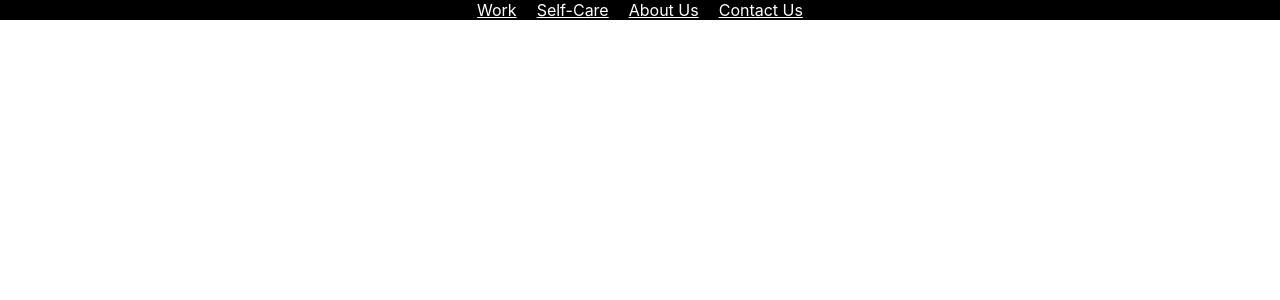
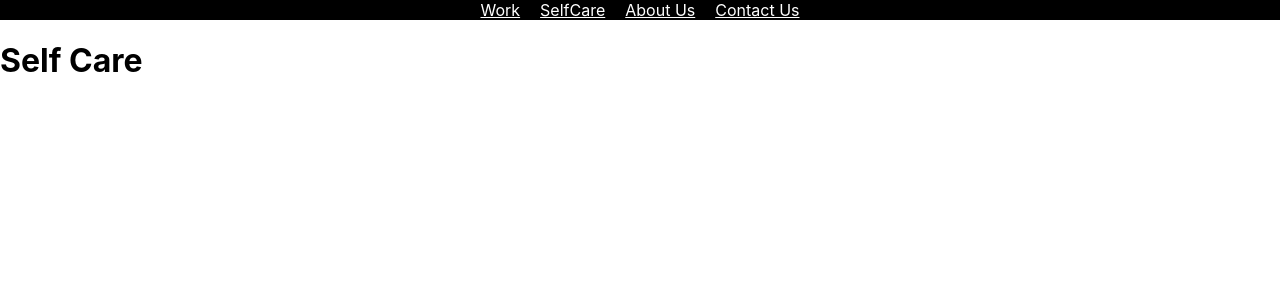
Before and after one commit to TimothyDanfield/Agenda-X-Productivity, a React (Create React App) app: page /selfcare in a window 1280 px wide. Shown: the top 300 px of the page. Built offline with nearby package versions, Linux system fonts and the light colour scheme; no server answers.

Commit message:
SelfCare push

```diff
--- a/package.json
+++ b/package.json
@@ -7,6 +7,7 @@
     "@testing-library/react": "^13.4.0",
     "@testing-library/user-event": "^13.5.0",
     "antd": "^5.2.3",
+    "axios": "^1.3.4",
     "moment": "^2.29.4",
     "react": "^18.2.0",
     "react-dom": "^18.2.0",
--- a/src/App.js
+++ b/src/App.js
@@ -7,7 +7,7 @@ import LoginPage from './components/User/LoginPage'
 import WelcomePage from './components/Home/WelcomePage'
 import AboutUs from './components/AboutUs/AboutUs'
 import ContactUs from './components/ContactUs/ContactUs'
-
+import SelfCare from './components/SelfCare/SelfCare'
 const App = () => {
 
 
@@ -20,6 +20,7 @@ const App = () => {
       <Route exact path="/welcome" element={<WelcomePage />} />
       <Route exact path="/aboutus" element={<AboutUs />} />
       <Route exact path="/contact" element={<ContactUs />} />
+      <Route exact path="/selfcare" element={<SelfCare />} />
     </Routes>
     </div>
   )
--- a/src/components/NavBar/NavBar.js
+++ b/src/components/NavBar/NavBar.js
@@ -6,7 +6,7 @@ const NavBar = () => {
     <div style={{textAlign:"center", backgroundColor:"black"}}>
       <Link style={{ color: "white", padding:"10px" }} to="/task">Work</Link>
 
-      <Link style={{ color: "white",padding:"10px" }} to="/self-care">Self-Care</Link>
+      <Link style={{ color: "white",padding:"10px" }} to="/selfcare">SelfCare</Link>
       <Link style={{ color: "white",padding:"10px" }} to="/aboutus">About Us</Link>
       <Link style={{ color: "white",padding:"10px" }} to="/contact">Contact Us</Link>
     </div>
--- /dev/null
+++ b/src/components/SelfCare/SelfCare.js
@@ -0,0 +1,20 @@
+import React from 'react';
+import axios from 'axios'
+const SelfCare = () => {
+  const [quote, setQuote] = React.useState('');
+
+  React.useEffect(() => {
+    axios.get('https://zenquotes.io/api/random')
+      .then(res => res.json())
+      .then(data => setQuote(data.quote))
+      .catch(err => console.log(err));
+  }, []);
+
+  return (
+    <div>
+      <h1>Self Care</h1>
+      <p>{quote}</p>
+    </div>
+  );
+};
+export default SelfCare;
--- a/src/components/Task/Task.js
+++ b/src/components/Task/Task.js
@@ -1,5 +1,5 @@
 import React, { useState } from "react";
-import { Calendar, DatePicker, Button, Input, Select } from "antd";
+import { Calendar, DatePicker, Button, Input, Select, Badge } from "antd";
 import moment from "moment";
 const { Option } = Select;
 const Task = () => {
@@ -15,7 +15,7 @@ const Task = () => {
     setTaskName(e.target.value);
   };
   const handleCategoryChange = (value) => {
-    setCategory(value);
+    if (value === 'Work'){setCategory(<Badge color="green">{value}</Badge>)} else if (value === 'Personal'){setCategory(<Badge color="blue">{value}</Badge>)} else if (value === 'Completed'){setCategory(<Badge color="yellow">{value}</Badge>)} else if (value === 'Not Completed'){setCategory(<Badge color="red">{value}</Badge>)};
   };
   const handleReminderTimeChange = (value) => {
     setReminderTime(value);
@@ -32,7 +32,6 @@ const Task = () => {
       reminderTime: reminderTime,
       date: date.format("YYYY-MM-DD"),
     };
-
     console.log("Task Created", taskObj);
 
     alert("Task Created!");
@@ -42,9 +41,12 @@ const Task = () => {
       : (newTasksOnCalendarObj[date.format("YYYY-MM-DD")] = [taskObj]);
     console.log("newTasksOnCalendar", newTasksOnCalendarObj);
 
+    setTasksOnCalendar(newTasksOnCalendarObj)
     resetForm();
-    setTasksOnCalendar(newTasksOnCalendarObj)
+
   };
+
+
 
   const resetForm = () => {
     setDate(moment());
@@ -93,6 +95,8 @@ const Task = () => {
         Create Task
       </Button>
     </div>
+
   );
 };
+
 export default Task;
```
Also changed, not shown: 1 other file (tests, documents, lock files or other folders).
